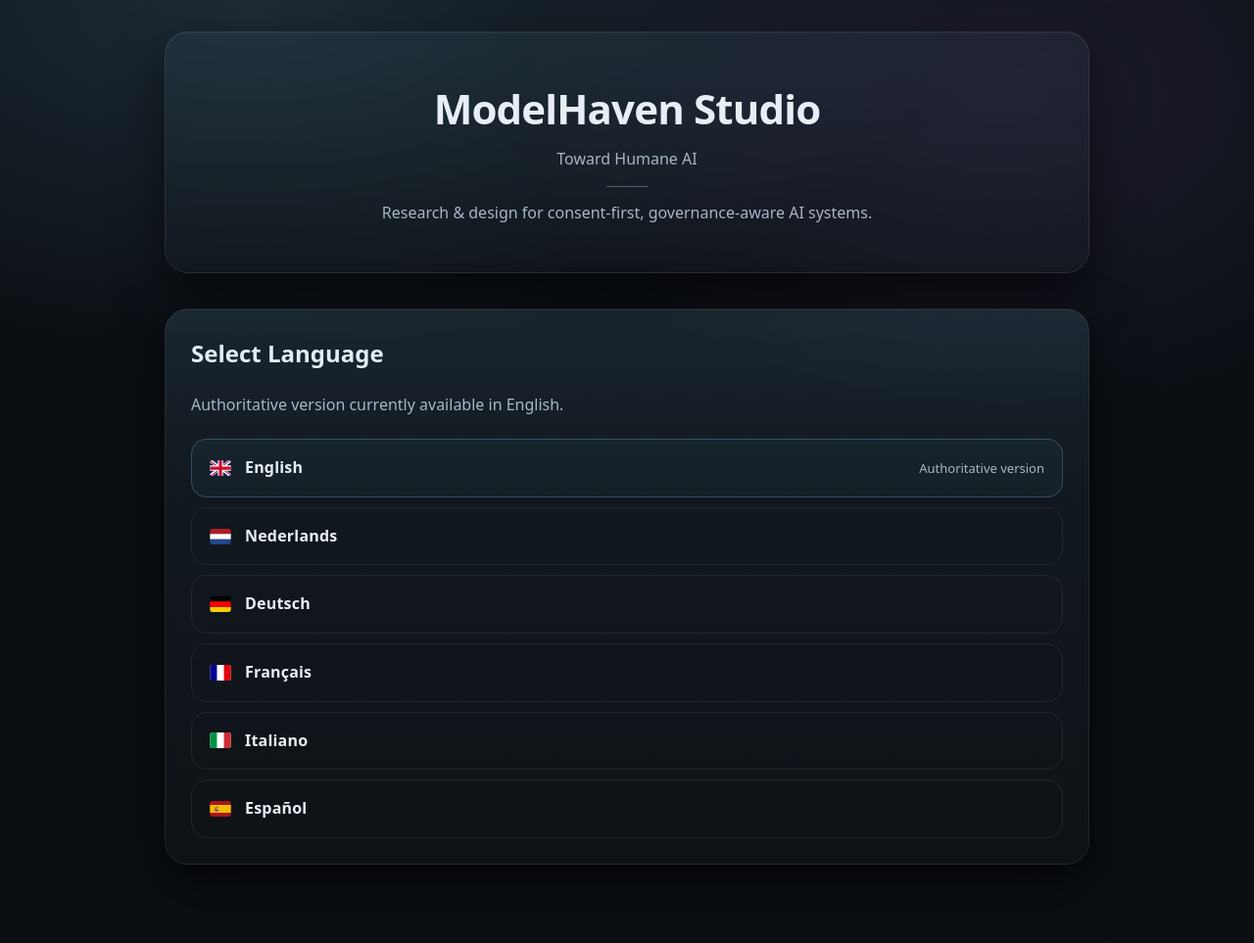
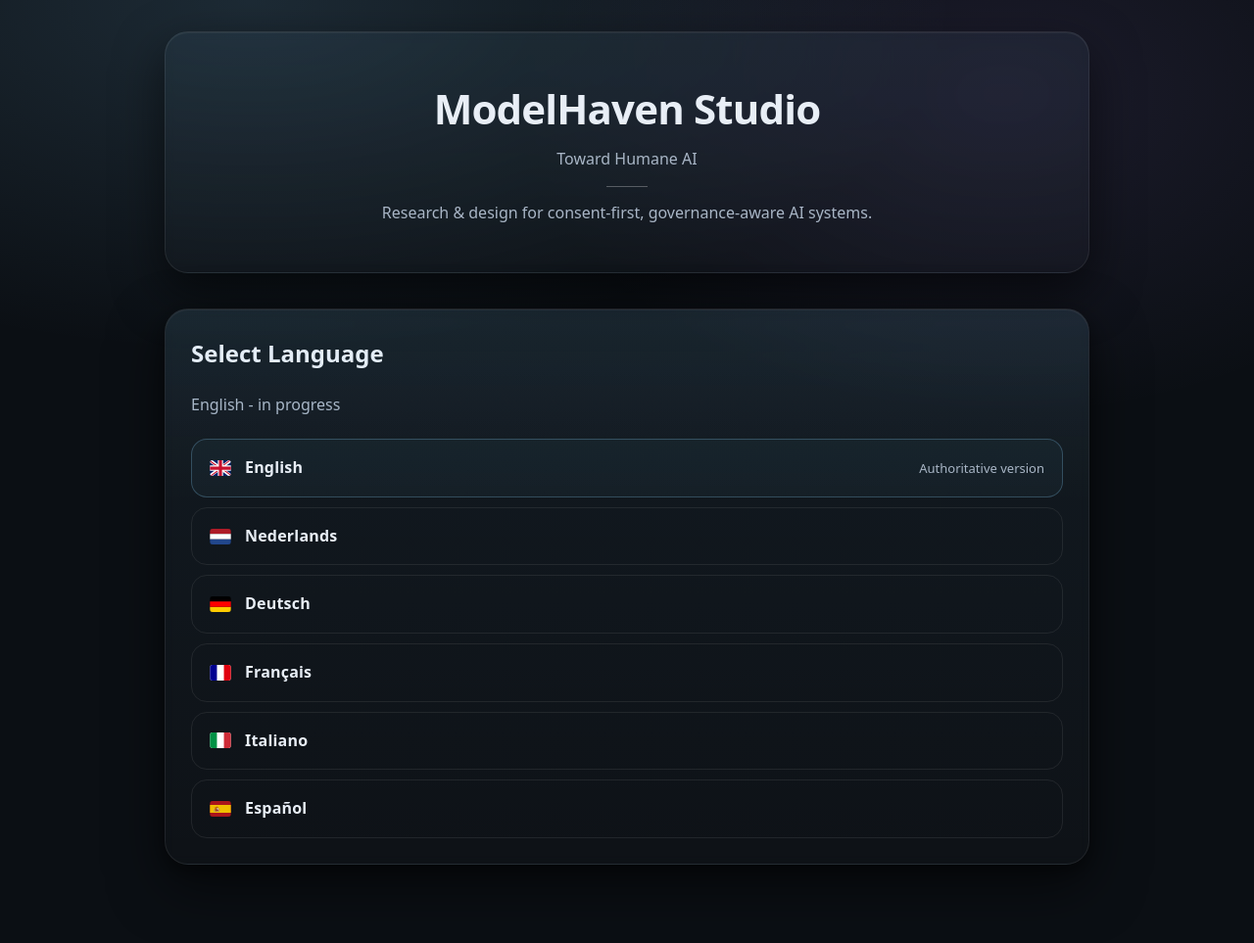
Before and after one commit to MartijnBruzzese/ModelHaven-Studio, a Jekyll site: the page built from index.html, in a window 1280 px wide. Shown: the whole page at 98% size. Built offline with Jekyll 4.4.1, drawn with Linux system fonts in a browser that asks for light colours.

Commit message:
Update index.html

```diff
--- a/index.html
+++ b/index.html
@@ -18,7 +18,7 @@ title: ModelHaven Studio — Toward Humane AI
 
     <h2 style="margin-top:0;">Select Language</h2>
     <p class="muted">
-      Authoritative version currently available in English.
+       English - in progress
     </p>
 
     <div class="lang-list" style="margin-top:22px;">
```
